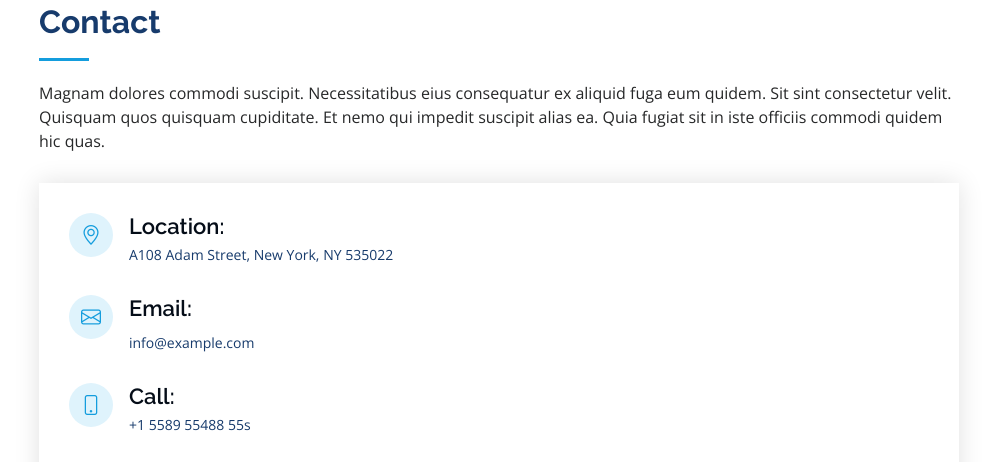
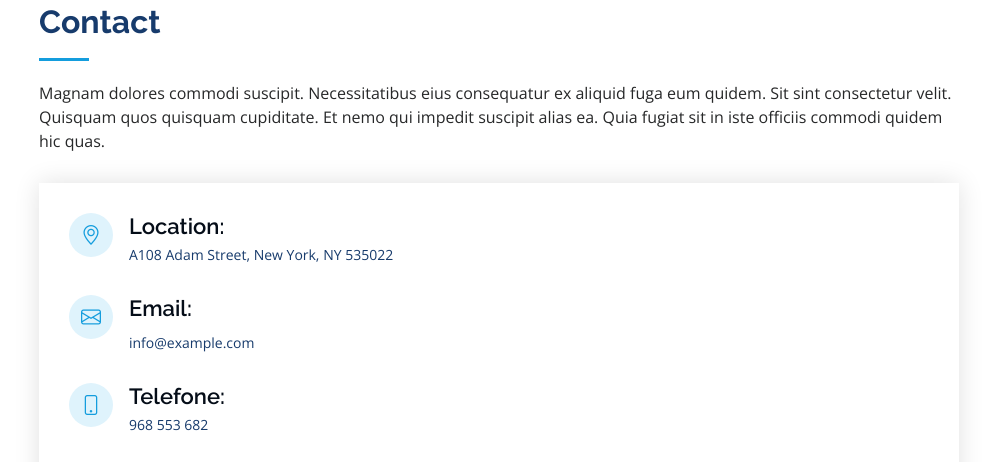
Before and after one commit to RafaelxWebDev/portfolio, a plain HTML site: page index.html in a window 1280 px wide. Shown: the part 4598-5060 px from the top of the page, without its empty margins (291-1280 px from the left). Drawn offline with nearby package versions, Linux system fonts and the light colour scheme.

Commit message:
correcao de numero do telefone

```diff
--- a/index.html
+++ b/index.html
@@ -441,8 +441,8 @@
 
               <div class="phone">
                 <i class="bi bi-phone"></i>
-                <h4>Call:</h4>
-                <p>+1 5589 55488 55s</p>
+                <h4>Telefone:</h4>
+                <p>968 553 682</p>
               </div>
               <iframe src="https://www.google.com/maps/embed?pb=!1m18!1m12!1m3!1d3028.5075482333486!2d-7.950837024825161!3d40.61868754332428!2m3!1f0!2f0!3f0!3m2!1i1024!2i768!4f13.1!3m3!1m2!1s0xd233744b3053ed5%3A0x15cc3c3ad2920889!2sR.%20Corga%2030%2C%203510-668%20Vila%20Ch%C3%A3%20de%20S%C3%A1!5e0!3m2!1spt-PT!2spt!4v1694013379353!5m2!1spt-PT!2spt" frameborder="0" style="border:0; width: 100%; height: 290px;" allowfullscreen></iframe>
             </div>
```
